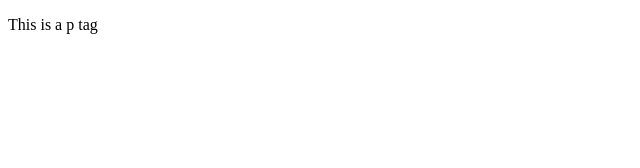
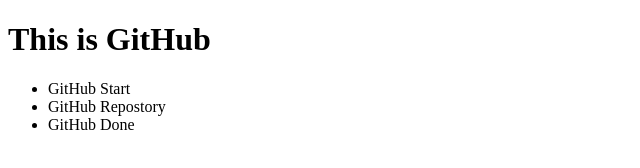
Before and after one commit to ILLalev22/ILLalev22-my-first-repo, a plain HTML site: page index.html in a window 1280 px wide. Shown: the whole page, without its empty margins (0-640 px from the left). Drawn offline with Linux system fonts and the light colour scheme.

Commit message:
Add index.html

```diff
--- a/index.html
+++ b/index.html
@@ -5,6 +5,11 @@
         <title>GitHub</title>
     </head>
     <body>
-        <p>This is a p tag</p>
+        <h1>This is GitHub</h1>
+        <ul>
+            <li>GitHub Start</li>
+            <li>GitHub Repostory</li>
+            <li>GitHub Done</li>
+        </ul>
     </body>
 </html>
```
